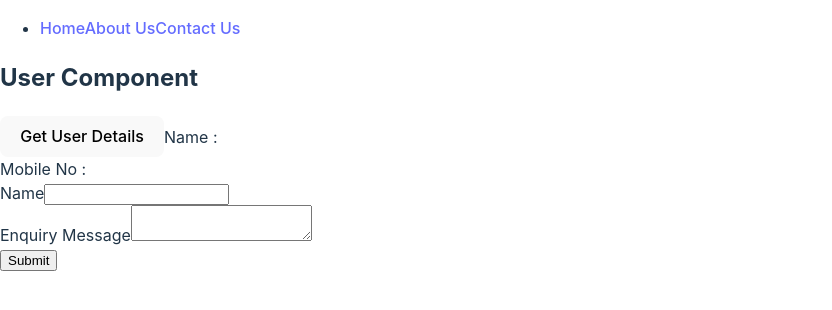
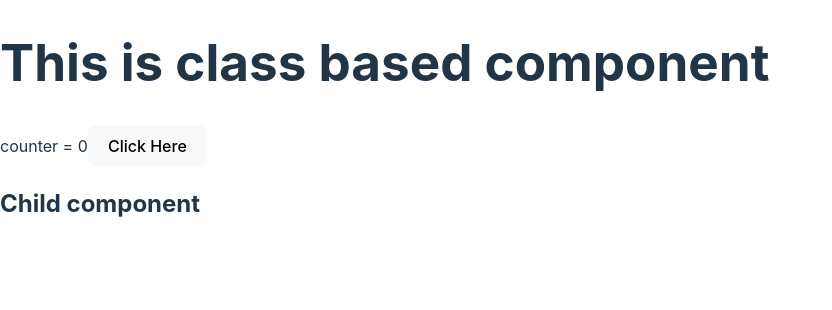
Before and after one commit to SunnyKumar-code/geekster-fs-22-23-react, a React (Vite) app in the folder fs-22-23/module_5/react_vite/: page / in a window 1280 px wide. Shown: the top 310 px of the page, without its empty margins (0-832 px from the left). Built offline with nearby package versions, Linux system fonts and the light colour scheme.

Commit message:
20-01-2025 | Class based components

```diff
--- a/fs-22-23/module_5/react_vite/src/App.jsx
+++ b/fs-22-23/module_5/react_vite/src/App.jsx
@@ -1,49 +1,63 @@
 import React from "react";
-import { createBrowserRouter, Link, RouterProvider } from "react-router-dom"
-// import Home from "./components/17-01-2025/Home"; // Normal loading
-// import AboutUs from "./components/17-01-2025/AboutUs";
-// import ContactUs from "./components/17-01-2025/ContactUs";
-import Layout from "./components/17-01-2025/Layout";
-import Loader from "./components/17-01-2025/Loader";
-import User from "./components/18-01-2025/User";
-import { Provider } from "react-redux";
-import store from "./store";
+import Child from "./components/20-01-2025/Child";
 
-const Home = React.lazy(() => import("./components/17-01-2025/Home"));
-const AboutUs = React.lazy(() => import("./components/17-01-2025/AboutUs"));
-const ContactUs = React.lazy(() => import("./components/17-01-2025/ContactUs"));
+class App extends React.Component {
 
-const App = () => {
+  constructor() {
+    super(); // Interview question => Initializing parent class i.e React.Component
+    console.log("Constructor");
+    this.state = {
+      counter: 0,
+      loading: false,
+      name: ""
+    }
+  }
 
-  const router = createBrowserRouter([
-    {
-      element: <Layout />,
-      children: [
-        {
-          path: "/",
-          element: <User />
-        },
-        {
-          path: "/about-us",
-          element: <AboutUs />
-        },
-        {
-          path: "/contact-us",
-          element: <ContactUs />
-        }
-      ]
+  static getDerivedStateFromProps(prevState, nextProps) {
+    // Todo: Derive/calculate new values for state using arguments
+    if (prevState.counter == 2) {
+      return {
+        // New state
+      }
     }
-  ]);
+  }
 
-  return (
-    <div>
-      <Provider store={store}>
-        <React.Suspense fallback={<Loader />} >
-          <RouterProvider router={router} />
-        </React.Suspense>
-      </Provider>
-    </div>
-  )
+  componentDidMount() {
+    // Todo: API Call
+    console.log("Component did mount")
+  }
+
+  componentDidUpdate() {
+    console.log("Component did update")
+    // this.setState({ counter: this.state.counter + 1 }) // Inifinite loop
+  }
+
+  onCounterClick = () => {
+    // console.log("Increase btn clicked")
+    // this.state.counter = this.state.counter + 1 // Mutating the original object
+    this.setState({ counter: this.state.counter + 1 }) // Correct way to update the data in state object
+    // console.log(this.state.counter)
+  }
+
+  onBtnClick = (data) => {
+    this.setState({})
+  }
+
+  componentWillUnmount() {
+    console.log("Component did unmount")
+  }
+
+  render() {
+    console.log("Render");
+    return (
+      <>
+        <h1>This is class based component</h1>
+        counter = {this.state.counter}
+        <button onClick={this.onCounterClick}>Click Here</button>
+        <Child name={"ABCD"} counter={this.state.counter} onBtnClick={this.onBtnClick} />
+      </>
+    )
+  }
 }
 
 export default App
--- /dev/null
+++ b/fs-22-23/module_5/react_vite/src/components/20-01-2025/Child.jsx
@@ -0,0 +1,18 @@
+import React from "react";
+
+class Child extends React.Component {
+    constructor() {
+        super();
+    }
+
+    render() {
+        console.log(this.props)
+        return (
+            <>
+                <h2>Child component</h2>
+            </>
+        )
+    }
+}
+
+export default Child;
```
